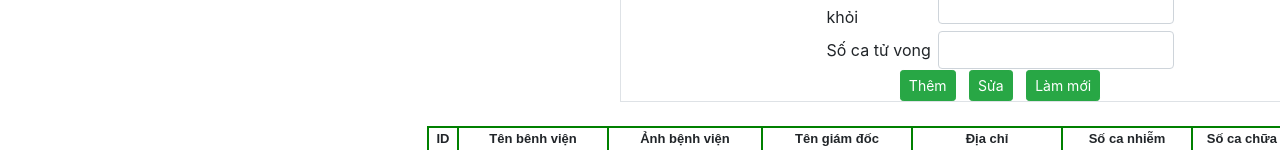
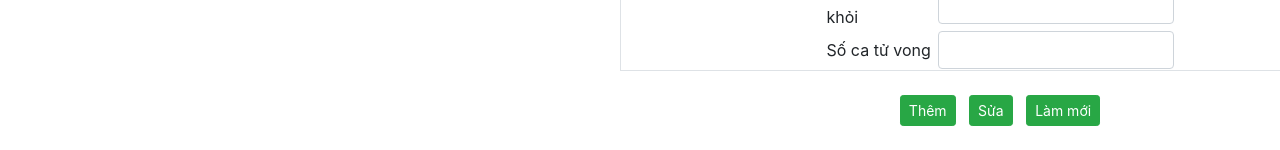
Before and after one commit to orangen-2k/chiennq_ph08179_lab1, an Angular app: page / in a window 1280 px wide. Shown: the part 650-800 px from the top of the page. Built offline with nearby package versions, Linux system fonts and the light colour scheme.

Commit message:
1 file modified

```diff
--- a/src/app/app.component.html
+++ b/src/app/app.component.html
@@ -53,9 +53,6 @@
                <td><input type="text" [value]="data.socatu" (keyup)="data.socatu = $event.target.value" class="form-control"></td>
              </tr>
            </table>
-            <div class="text-center">
-              <app-con2 (onAdd)="themtt($event)" (onClear)="cancel($event)" ></app-con2>
-            </div>
           </div>
         </div>
       </div>
@@ -63,6 +60,10 @@
 </div>
 </div>
 
+  <br>
+  <div class="text-center">
+    <app-con2 (onAdd)="themtt($event)" (onClear)="cancel($event)" ></app-con2>
+  </div>
   <br>
     <app-con1 *ngFor="let chuyen of databv" [herodata]="chuyen" (onRemoveEvent)="xoatt($event)" (onEdit)="chuy($event)"></app-con1>
   <br>
```
